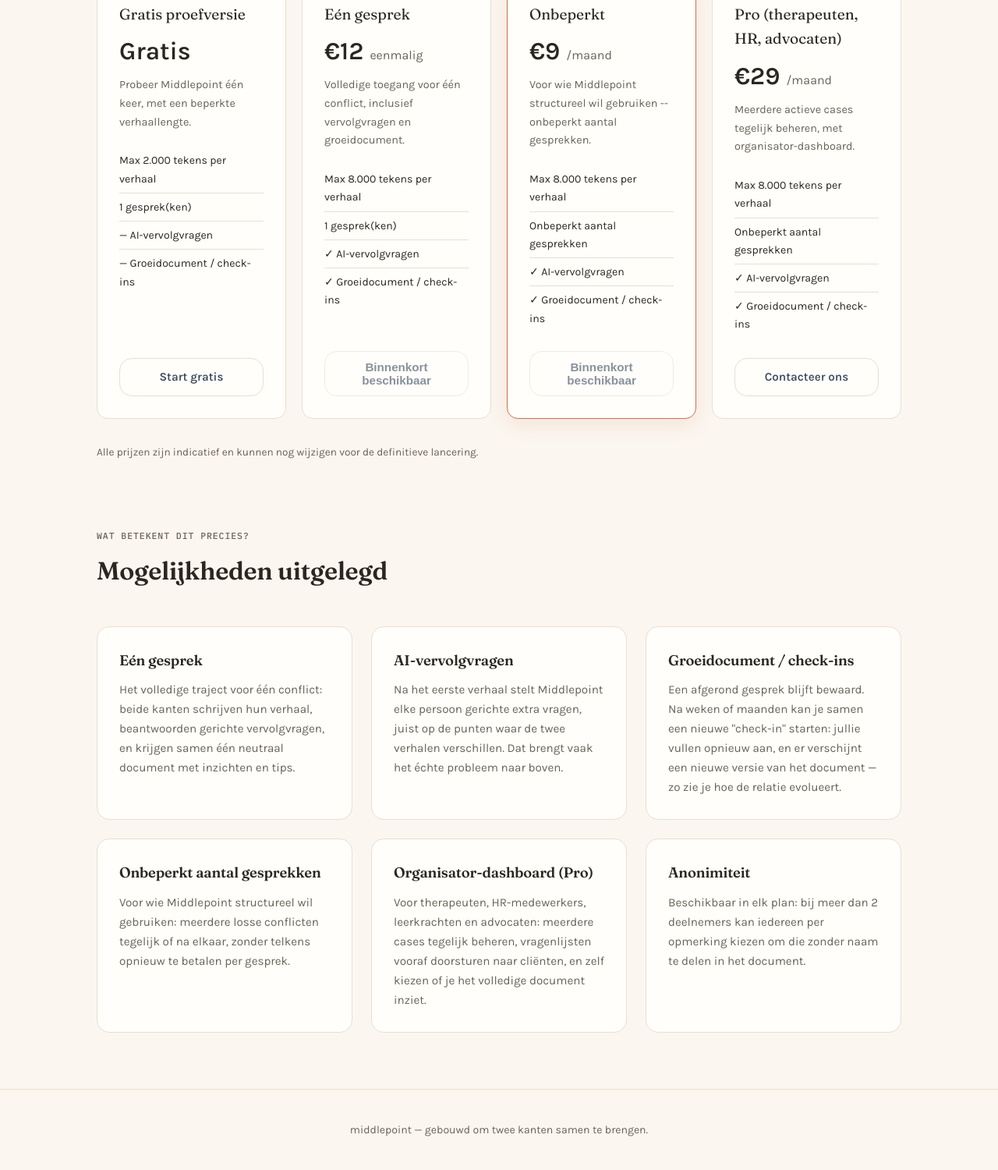
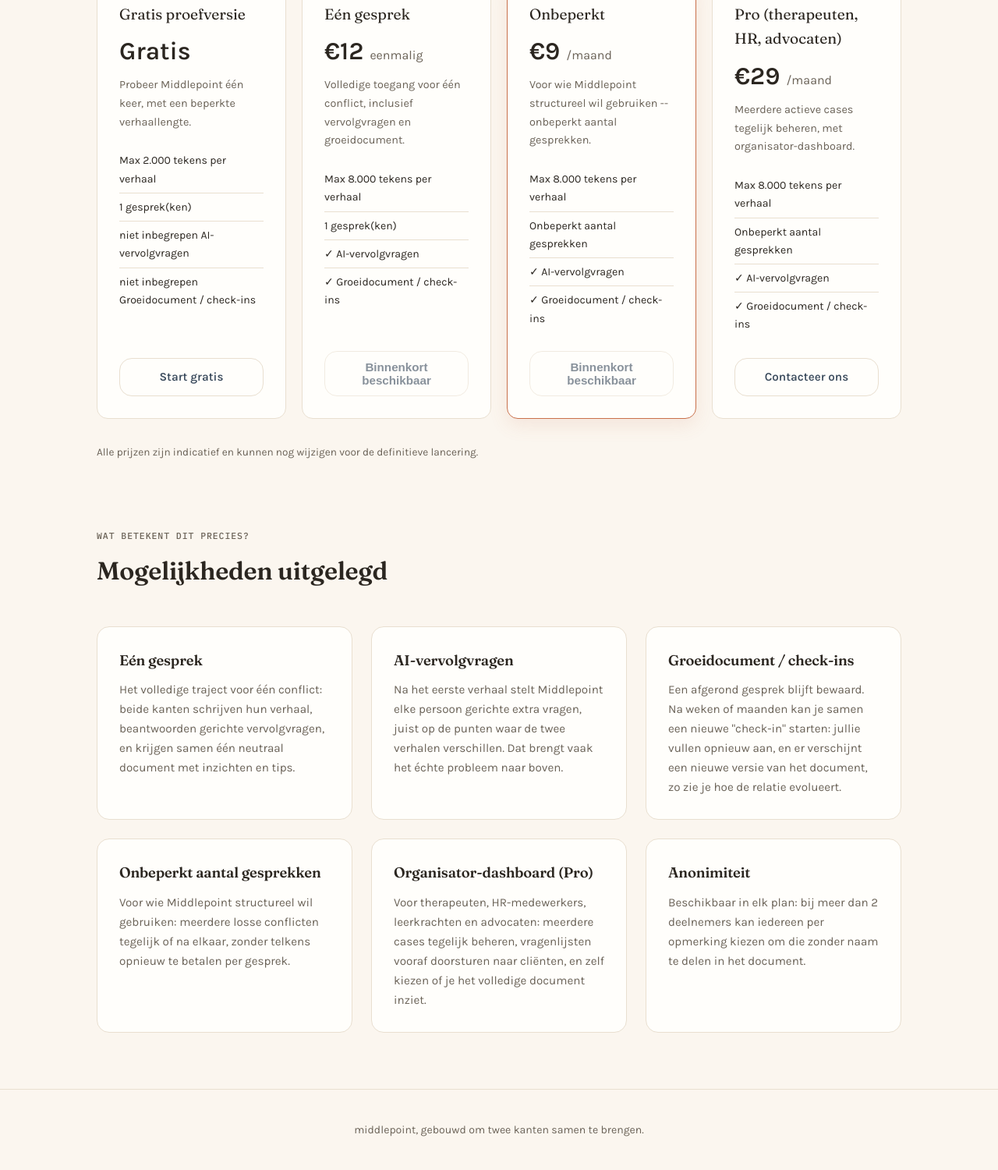
Before and after one commit to emiledelanghe2-lgtm/Middlepoint, a website: page public/pricing.html in a window 1280 px wide. Shown: the part 372-1872 px from the top of the page at 78% size. Drawn offline with Linux system fonts and the light colour scheme.

Commit message:
Update pricing.html

```diff
--- a/public/pricing.html
+++ b/public/pricing.html
@@ -3,7 +3,7 @@
 <head>
 <meta charset="UTF-8">
 <meta name="viewport" content="width=device-width, initial-scale=1.0">
-<title>Prijzen — Middlepoint</title>
+<title>Prijzen, Middlepoint</title>
 <link rel="stylesheet" href="/style.css">
 <style>
 .pricing-grid{ display:grid; grid-template-columns:repeat(4, 1fr); gap:20px; margin-top:40px; }
@@ -24,6 +24,7 @@
 <nav class="nav">
   <a href="/" class="brand">middle<span>point</span></a>
   <div class="nav-links">
+    <a href="/why.html">Waarom Middlepoint</a>
     <a href="/new.html" class="btn">Start een gesprek</a>
   </div>
 </nav>
@@ -53,7 +54,7 @@
     </div>
     <div class="card">
       <h3>Groeidocument / check-ins</h3>
-      <p>Een afgerond gesprek blijft bewaard. Na weken of maanden kan je samen een nieuwe "check-in" starten: jullie vullen opnieuw aan, en er verschijnt een nieuwe versie van het document — zo zie je hoe de relatie evolueert.</p>
+      <p>Een afgerond gesprek blijft bewaard. Na weken of maanden kan je samen een nieuwe "check-in" starten: jullie vullen opnieuw aan, en er verschijnt een nieuwe versie van het document, zo zie je hoe de relatie evolueert.</p>
     </div>
     <div class="card">
       <h3>Onbeperkt aantal gesprekken</h3>
@@ -70,7 +71,7 @@
   </div>
 </section>
 
-<footer class="footer">middlepoint — gebouwd om twee kanten samen te brengen.</footer>
+<footer class="footer">middlepoint, gebouwd om twee kanten samen te brengen.</footer>
 
 <script src="/pricing-config.js"></script>
 <script>
@@ -86,8 +87,8 @@ PRICING_CONFIG.plans.forEach(plan => {
     <ul class="plan-features">
       <li>Max ${plan.maxCharsPerStory.toLocaleString('nl-BE')} tekens per verhaal</li>
       <li>${plan.sessionsIncluded === null ? 'Onbeperkt aantal gesprekken' : plan.sessionsIncluded + ' gesprek(ken)'}</li>
-      <li>${plan.includesFollowups ? '✓' : '—'} AI-vervolgvragen</li>
-      <li>${plan.includesCheckins ? '✓' : '—'} Groeidocument / check-ins</li>
+      <li>${plan.includesFollowups ? '✓' : 'niet inbegrepen'} AI-vervolgvragen</li>
+      <li>${plan.includesCheckins ? '✓' : 'niet inbegrepen'} Groeidocument / check-ins</li>
     </ul>
     ${plan.ctaLink
       ? `<a href="${plan.ctaLink}" class="btn ${plan.highlight ? 'clay' : 'outline'}" style="text-align:center">${plan.cta}</a>`
```
